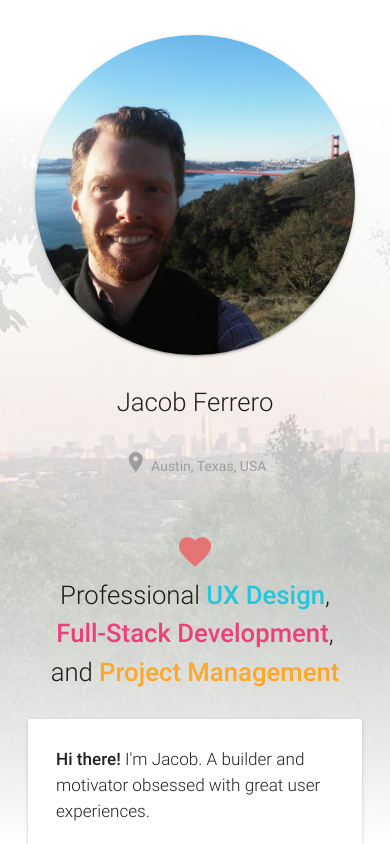
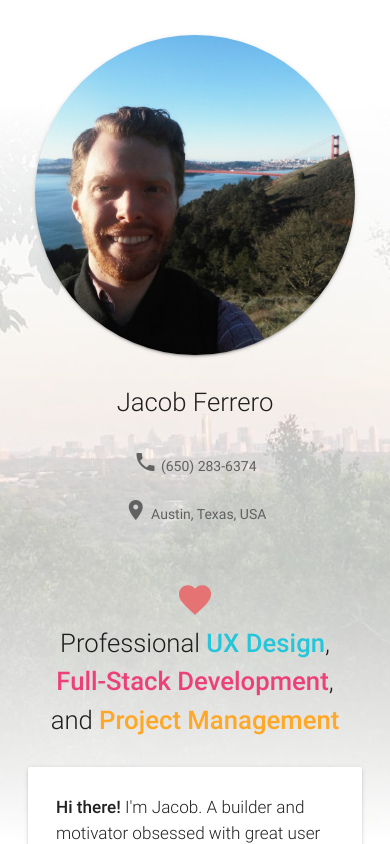
Before and after one commit to Queatz/jacob-chat, an Angular app: page / in a window 390 px wide. Shown: the top 844 px of the page. Built offline with nearby package versions, Linux system fonts and the light colour scheme.

Commit message:
Add phone number

```diff
--- a/src/app/app.component.html
+++ b/src/app/app.component.html
@@ -6,7 +6,11 @@
         Jacob Ferrero
       </div>
     </div>
-    <div class="grey-text">
+    <div class="grey-text text-darken-2">
+      <i class="material-icons info-icon">phone</i> (650) 283-6374
+    </div>
+    <br />
+    <div class="grey-text text-darken-2">
       <i class="material-icons info-icon">location_on</i> Austin, Texas, USA
     </div>
   </div>
```
